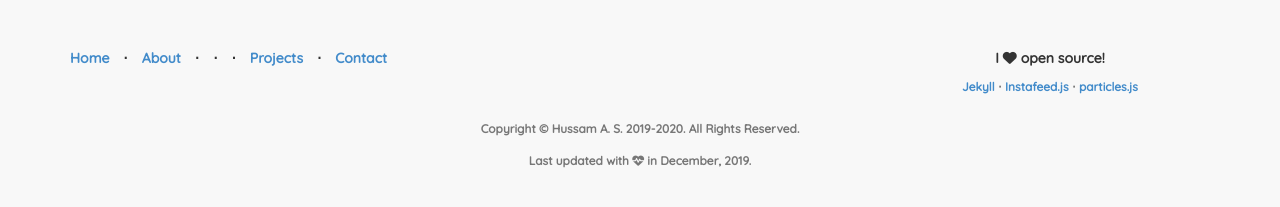
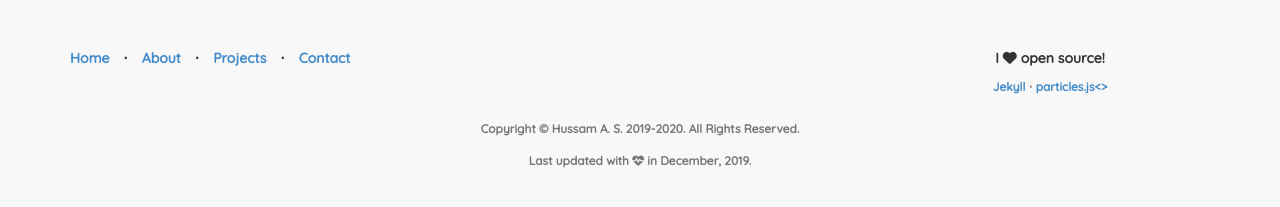
Before and after one commit to hshah032/hshah032.github.io, a plain HTML site: page index.html in a window 1280 px wide. Shown: the part 3954-4161 px from the top of the page. Drawn offline with Linux system fonts and the light colour scheme.

Commit message:
Edited dividers in footer

```diff
--- a/index.html
+++ b/index.html
@@ -364,7 +364,7 @@
 				<div class="col-lg-4">
 					<h2 class="alt-font">"Care for a cup of Joe? "</h2>
 					<br>
-					<p>I love sporadic games of basketball<a href="https://www.youtube.com/watch?v=Dx5xkGRg2ww" target="_blank">In the Lab <i class="fa fa-coffee"></i></a> <br>Favorite hoop shoe <a href="https://www.newjordans2018.com/product/nike-kobe-11-brave-blue-and-metallic-silver-university-blue-for-sale/" target="_blank">Nike Kobe 11 “Brave Blue”</a> </p>
+					<p>I love sporadic games of basketball<a href="https://www.youtube.com/watch?v=Dx5xkGRg2ww" target="_blank"> In the Lab <i class="fa fa-coffee"></i></a> <br>Favorite hoop shoe <a href="https://www.newjordans2018.com/product/nike-kobe-11-brave-blue-and-metallic-silver-university-blue-for-sale/" target="_blank">Nike Kobe 11 “Brave Blue”</a> </p>
 				</div>
 				<div class="col-lg-8">
 					<ul class="list-inline banner-social-buttons">
@@ -412,27 +412,27 @@
                         <a class="page-scroll" href="#about">About</a>
                     </li>
                     <li class="footer-menu-divider">&sdot;</li>
+                    <li>
+                        <a class="page-scroll" href="#projects">Projects</a>
+                    </li>
                     <!-- <li>
                         <a class="page-scroll" href="#instagram">Life</a>
                     </li> -->
                     <li class="footer-menu-divider">&sdot;</li>
+                    <li>
+                        <a class="page-scroll" href="#contact">Contact</a>
+                    </li>
                     <!-- <li>
                         <a class="page-scroll" href="#experiences">Experiences</a>
                     </li> -->
-                    <li class="footer-menu-divider">&sdot;</li>
-                    <li>
-                        <a class="page-scroll" href="#projects">Projects</a>
-                    </li>
-                    <li class="footer-menu-divider">&sdot;</li>
-                    <li>
-                        <a class="page-scroll" href="#contact">Contact</a>
-                    </li>
+
+
                 </ul>
                 <br>
             </div>
             <div class="col-md-4" align="center">
                 <ul> <p> I <i class="fa fa-heart"></i> open source!</p> </ul>
-                <ul class="copyright text-muted small"> <a href="http://jekyllrb.com/" target="_blank">Jekyll</a> &sdot; <a href="http://instafeedjs.com/">Instafeed.js</a> &sdot; <a href="http://vincentgarreau.com/particles.js">particles.js</a> </ul>
+                <ul class="copyright text-muted small"> <a href="http://jekyllrb.com/" target="_blank">Jekyll</a> &sdot; <a href="http://vincentgarreau.com/particles.js">particles.js<> </ul>
             </div>
         </div>
         <div align="center" class="row">
```
